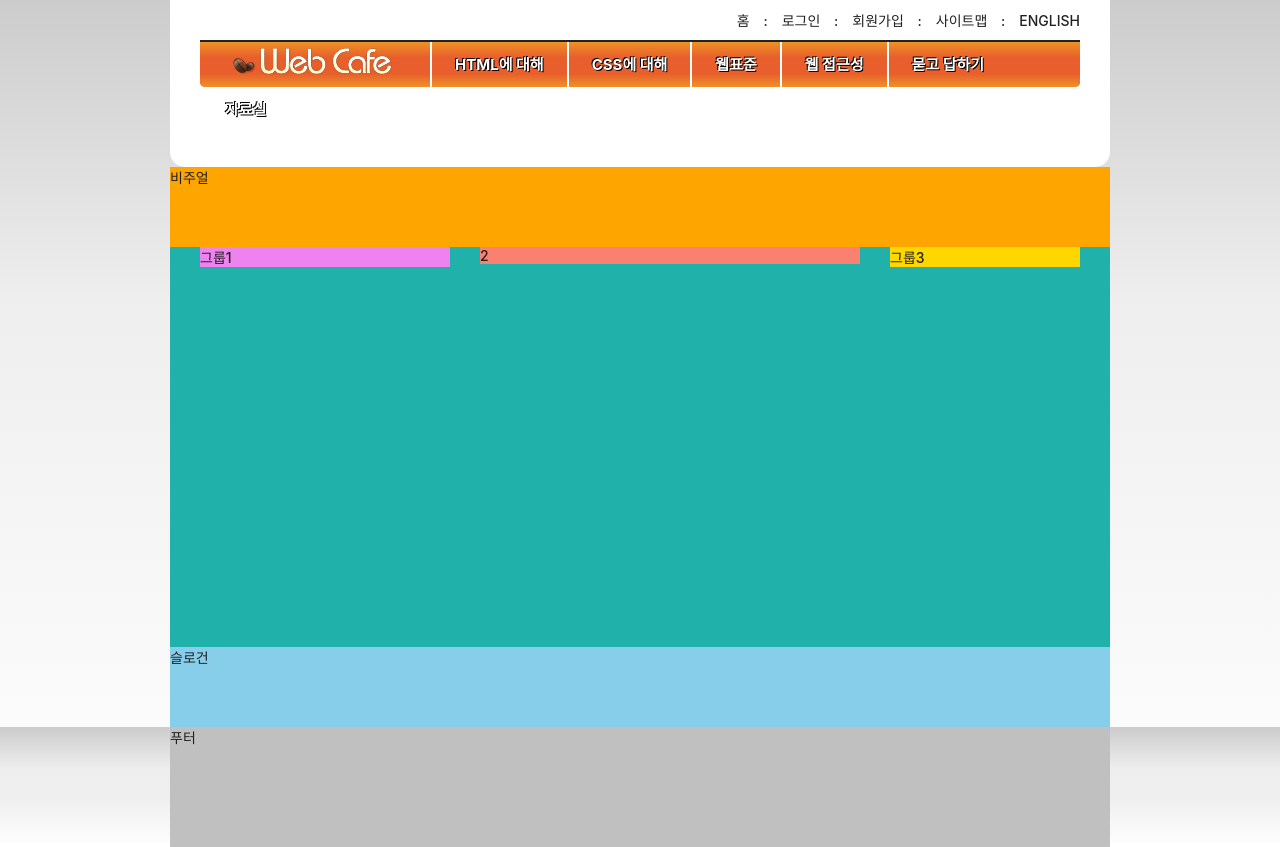
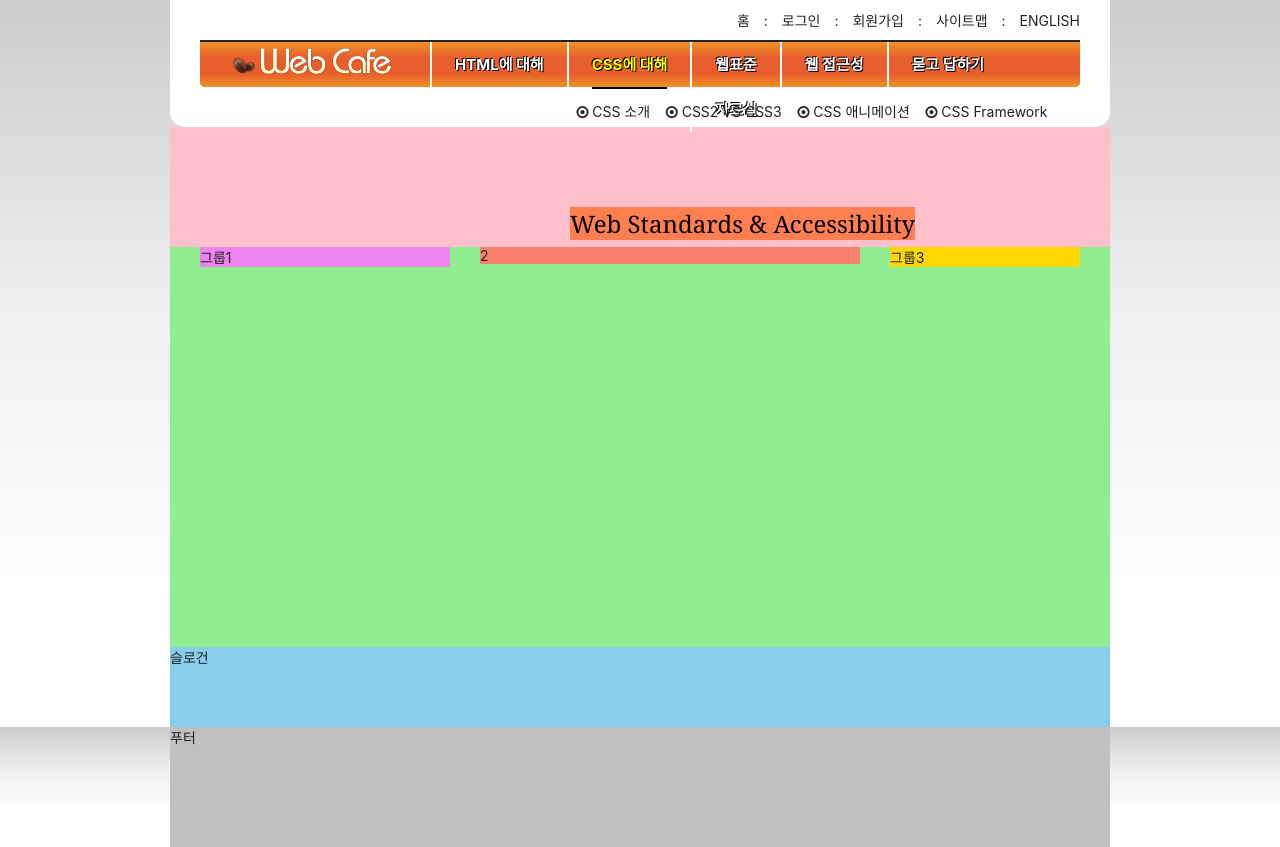
Before and after one commit to PracticeKJY/test2, a plain HTML site: page index.html in a window 1280 px wide. Drawn offline with Linux system fonts and the light colour scheme; a web font is replaced by a local one.

Commit message:
비주얼부분의 텍스트 애니메이션 추가

```diff
--- a/index.html
+++ b/index.html
@@ -8,6 +8,7 @@
   <link rel="stylesheet" as="style"
   crossorigin href="https://cdn.jsdelivr.net/gh/orioncactus/pretendard@v1.3.6/dist/web/variable/pretendardvariable-dynamic-subset.css" />
   <link rel="stylesheet" href="./styles/style.css" />
+  <script src="./js/main.js" defer></script>
 </head>
 <body>
   <header class="header">
@@ -27,9 +28,9 @@
   </ul>
   <!-- nav만들기 -->
   <nav class="navigation">
-    <h2 class="sr-only">메인 메뉴</h2>
+    <h2 class="a11y-hidden">메인 메뉴</h2>
     <ul class="menu">
-      <li class="menu-item is-active">
+      <li class="menu-item ">
         <button type="button" class="menu-button">HTML에 대해</button>
         <ul class="sub-menu menu-html">
           <li>
@@ -43,7 +44,7 @@
           </li>
         </ul>
       </li>
-      <li class="menu-item">
+      <li class="menu-item is-active">
         <button type="button" class="menu-button">CSS에 대해</button>
         <ul class="sub-menu menu-css">
           <li>
@@ -60,7 +61,7 @@
           </li>
         </ul>
       </li>
-      <li class="menu-item">
+      <li class="menu-item ">
         <button type="button" class="menu-button">웹표준</button>
         <ul class="sub-menu menu-standards">
           <li>
@@ -74,7 +75,7 @@
           </li>
         </ul>
       </li>
-      <li class="menu-item">
+      <li class="menu-item ">
         <button type="button" class="menu-button">웹 접근성</button>
         <ul class="sub-menu menu-accessibility">
           <li>
@@ -91,7 +92,7 @@
           </li>
         </ul>
       </li>
-      <li class="menu-item">
+      <li class="menu-item ">
         <button type="button" class="menu-button">묻고 답하기</button>
         <ul class="sub-menu menu-qna">
           <li>
@@ -111,7 +112,7 @@
           </li>
         </ul>
       </li>
-      <li class="menu-item">
+      <li class="menu-item ">
         <button type="button" class="menu-button">자료실</button>
         <ul class="sub-menu menu-archive">
           <li>
@@ -134,7 +135,11 @@
 
 
 </header>
-  <div class="visual">비주얼</div>
+  <div class="visual">
+    <div class="visual-text">
+      Web Standards &amp; Accessibility
+    </div>
+  </div>
   <main class="main">
     <div class="box">
       <div class="group group1">그룹1</div>
@@ -149,5 +154,8 @@
   </div>
 </footer>
 
+
+
+
 </body>
 </html>
--- a/styles/fontello.css
+++ b/styles/fontello.css
@@ -1,3 +1,17 @@
+@font-face {
+  font-family: 'fontello';
+  src: url('../font/fontello.eot?38310097');
+  src: url('../font/fontello.eot?38310097#iefix') format('embedded-opentype'),
+       url('../font/fontello.woff2?38310097') format('woff2'),
+       url('../font/fontello.woff?38310097') format('woff'),
+       url('../font/fontello.ttf?38310097') format('truetype'),
+       url('../font/fontello.svg?38310097#fontello') format('svg');
+  font-weight: normal;
+  font-style: normal;
+}
+
+
+
 /* Chrome hack: SVG is rendered more smooth in Windozze. 100% magic, uncomment if you need it. */
 /* Note, that will break hinting! In other OS-es font will be not as sharp as it could be */
 /*
--- a/styles/style.css
+++ b/styles/style.css
@@ -1,18 +1,20 @@
 @import url(./normalize.css);
 @import url(./reset.css);
+@import url(./fontello.css);
 
 /* 숨김 콘텐츠 */
-.sr-only{
+.a11y-hidden {
   position: absolute;
   width: 1px;
   height: 1px;
-  clip-path: polygon(0 0  , 0 0, 0 0);
-  overflow:hidden;
-  /* overflow는 넘어가는 컨텐츠를 숨길지 어떻게할지 결정해주는 명령어. */
+  overflow: hidden;
+  clip-path: polygon(0 0, 0 0, 0 0);
 }
 
 /* 기본 스타일 */
-*, *::before, *::after{
+*,
+*::before,
+*::after {
   box-sizing: border-box;
 }
 
@@ -21,87 +23,68 @@ html {
 }
 
 /* 링크 스타일 */
-a{
-  color:inherit;
+a {
+  color: inherit;
   text-decoration: none;
 }
 
-
 /* 본문 스타일 */
-
 body {
-  color : #212121;
-  background: #ccc linear-gradient(to bottom, #ccc 0%,
-   #eee 35%, #fff 100%);
-  font-family: "Pretendard Variable", Pretendard, -apple-system, BlinkMacSystemFont,
-  system-ui, Roboto, "Helvetica Neue", "Segoe UI", "Apple SD Gothic Neo", "Noto Sans KR",
-  "Malgun Gothic", "Apple Color Emoji", "Segoe UI Emoji", "Segoe UI Symbol", sans-serif;
-  font-weight: 500;
-  font-size:1.4rem;
-  /* css의 단위 em(부모기준),rem(루트(=html)기준) */
+  /* em, rem 단위를 사용해보기 */
+  font-size: 1.4rem;
+  color: #212121;
+  background: #ccc
+    linear-gradient(to bottom, #ccc 0%, #eee 35%, #fff 70%, #fff 100%);
+  font-family: "Pretendard Variable", Pretendard, -apple-system,
+    BlinkMacSystemFont, system-ui, Roboto, "Helvetica Neue", "Segoe UI",
+    "Apple SD Gothic Neo", "Noto Sans KR", "Malgun Gothic", "Apple Color Emoji",
+    "Segoe UI Emoji", "Segoe UI Symbol", sans-serif;
 }
 
 /* 레이아웃 */
-.header, .visual, .main, .slogan, .footer-inner{
+.header,
+.visual,
+.main,
+.slogan,
+.footer-inner {
   width: 940px;
-  box-sizing:border-box;
-  margin : 0 auto;
+  margin: 0 auto;
 }
 
-
 /* 헤더 */
-.header{
-  background-color: #fff;
+.header {
+  background: #fff;
   padding: 0 30px;
-
   border-radius: 0 0 15px 15px;
   position: relative;
 }
 
-
-
 /* 로고 */
-.logo{
-
+.logo {
   position: absolute;
   top: 45px;
   left: 60px;
-
+  z-index: 10;
+  /* 단위는 우선순위 = z-index */
 }
 
 /* 텍스트 링크 모음 */
-.member{
-  /* bac  kground-color: aqua; */
-
-
+.member {
   text-align: right;
-  padding :4px 0;
+  padding: 4px 0;
   /* position 속성을 활용하여 .member 영역을 오른쪽으로 10px 만큼 이동하기 */
   /* position: relative;
-    right: -10px;*/
+  right: -10px; */
   /* transform 속성을 활용하여 .member 영역을 오른쪽으로 10px 만큼 이동하기 */
   transform: translateX(10px);
-
-}
-/* display:inline을 줄 경우, 각 코드의 엔터누른것들도 공백문자로 인식되서 생성된대.
-  flex나 float은 block단위이기 때문에, 공백문자로 인식안한거구.
-  inline은 남은 width가 그려야될 width보다 작을 때 다음칸으로 잘려서넘어가는데,
-  inline-block은 부족한다면, 다음줄로 넘어가서 그리는 차이점이 있어.
-  공백없앨라면, 여러가지방법이있는데 실습에선
-  1.부모는 font-size: 0; 자식한텐 font-size:16;을 주는 방법 (=상속을 이용한 방법)
-  2. span의 class인 divider을 이용하여, margin을 주는 방법.
-  3.
-  꿀팁 멤버에 4px주고 멤버.a에 6px 준 이유: 모바일같은 작은 환경에서의 오작동을 막아주기위해.
-*/
-.member li{
-  /* background-color: pink; */
-  display: inline-block;
-
 }
 
-.member a{
+.member li {
+  display: inline-block;
+}
 
-  padding:6px 10px;
+.member a {
+  padding: 6px 10px;
   display: inherit;
   text-transform: uppercase;
 }
@@ -109,135 +92,209 @@ transform: translateX(10px);
 /* 마지막 li 요소에 포함된 a 요소를 선택하여 오른쪽 padding 값을 0으로 재정의 하는 방법 */
 /* .member li:last-child a {
   padding-right: 0;
-}*/
-
+} */
 
 .divider {
   margin-right: 4px;
 }
 
+/* 메인 메뉴 */
+.navigation {
+  padding-bottom: 40px;
+}
+
 .menu {
-  /* border-top: 도 단축명령어?, currentcolor ( inherit과 비슷한 의미의 예약어) */
   border-top: 2px solid currentColor;
-  background-color: orangered;
-  background-image: linear-gradient(to bottom,
+  background: #e85e2c
+    linear-gradient(
+      to bottom,
       #ef9126 0%,
       #e85e2c 35%,
       #e85e2c 70%,
-  #ef9126 100%);
+      #ef9126 100%
+    );
   border-radius: 0 0 5px 5px;
+  padding-left: 230px;
   height: 47px;
-}
-/* row방향으로 하는 방법이 float, inline-block, flex가 있찌.. */
-.menu-item:first-child{
-  margin-left:230px;
+  position:relative;
+
 }
 
-.menu-button{
-  border: 0;
-  background: transparent;
-  padding: 0 23px;
-  line-height: 45px;
-  /* line-height = 줄 높이 font-size = 폰트 크기 */
-  border-left: 2px solid #FFF;
-  font-weight: 700;
-  font-size: 15px;
-  color: #fff;
-  text-shadow: 1px 1px 0 #000, -1px -1px 0 #000;
-  /* text-shadow = 글자에 그림자를 만들어주는 것처럼 보이는 명령어 */
-}
-
-
-
-.menu-item{
-  float:left;
-}
-
-.sub-menu{
-  background: pink;
-  position: absolute;
-  display:none;
+.menu > li:nth-child(-n+3){
+  position: relative;
 }
 
 
 
 
-/* 비주얼 */
-.visual{
-  background-color: orange;
-  height:10vh;
+.menu-item {
+
+  float: left;
+  border-left: 2px solid #fff;
 }
 
-.navigation{
-  padding-bottom: 80px;
+/* 구체성 -> 10점 */
+.menu-button {
+  border: 0;
+  background: transparent;
+  padding: 0 23px;
+  line-height: 45px;
+  font-size: 15px;
+  font-weight: 700;
+  color: #fff;
+  text-shadow: 1px 1px 0 #000, -1px -1px 0 #000;
 }
-/*
-background-color ㅡ> 배경색
-background-image ㅡ> 배경 이미지
-background-repeat ㅡ> 배경/이미지 반복
-background-position ㅡ> 배경/이미지 위치
-background-attachment ㅡ>배경/이미지 고정여부
-background-size ㅡ>배경/이미지 크기조절
-background ㅡ> 공백으로 값과 값  (margin, padding과 같은 숏탠드? 여튼 단축표기법)
- */
+
+/* 구체성 -> 20점 */
+.is-active .menu-button {
+  color: #ff0;
+}
+
+.is-active .menu-button::after {
+  content: "";
+  display: block;
+  border-top: 2px solid #000;
+}
+
+.sub-menu {
+
+  position: absolute;
+  display: none;
+  padding: 4px 0;
+  top: 47px;
+
+}
+
+.menu-html, .menu-css, .menu-standards{
+  left: 0;
+}
+
+.menu-accessibility, .menu-qna, .menu-archive{
+  right: 0;
+}
+
+.is-active .sub-menu{
+  display:block;
+  white-space: nowrap;
+  /* nowrap=줄바꿈금지. white-space=공백금지 */
+  /* 방법1. width를 준다. 방법2 white-space=nowrap으로 공백 줄바꿈금지를 선언한다. */
+}
+
+.sub-menu li{
+  display:inline-block;
+
+}
+
+.sub-menu a::before{
+  content: '\f192';
+  font-family: fontello;
+  font-weight: normal;
+  display: inline-block;
+  text-decoration: inherit;
+  width: 1em;
+  margin-right: 0.2em;
+  text-align: center;
+  font-variant: normal;
+  text-transform: none;
+  line-height: 1em;
+  margin-left: 0.2em;
+  -webkit-font-smoothing: antialiased;
+  -moz-osx-font-smoothing: grayscale;
+
+
+}
+
+.sub-menu a:hover::before, .sub-menu a:focus::before{
+  content: '\e800';
+
+}
+
+.sub-menu a{
+
+  display: inline-block;
+  padding: 8px 4px;
+}
+
+.sub-menu a:hover, .sub-menu a:focus{
+  color:red;
+}
+
+
+/* 비주얼 */
+/* @= app sign 규칙. 선언하는것들 */
+@keyframes moveEffect{
+  0%{
+    font-size: 12px;
+    color :rgba(0,0,0,0.2);
+    transform: translate(0, 0);
+  }
+  100%{
+    font-size: 24px;
+    color: rgba(0,0,0,1);
+    transform: translate(400px, 75px);
+  }
+}
 
 
 
 
+
+.visual {
+  background:   pink;
+  height: 120px;
+}
+
+
+.visual-text{
+  font-family: Georgia, 'Times New Roman', Times, serif;
+  background-color: coral;
+  animation-name: moveEffect;
+  animation-duration: 2000ms;
+  animation-fill-mode: forwards;
+  display:inline-block;
+
+}
+
+
+
 /* 메인 */
-.main{
-  background-color: lightseagreen;
+.main {
+  background: lightgreen;
   height: 50vh;
   display: flow-root;
   padding: 0 15px;
-
-  /* display: flow-root; */
-   /* overflow:flow-root; /*위험도 */
-    /* BFC block으로 포멧팅 해주는건데 overflow를 주면 독립적인 block으로 선언된대. 그러면 자식요소들을 읽을줄 알아야 되니까 h가 생기는거래.  */
 }
 
-/* .main::after{
-  content: "";
-  clear:both;
-  display: flow-root;
-} */
-.group{
-  margin:0 15px;
-  float : left;
+.group {
+  margin: 0 15px;
+  float: left;
 }
 
-.group1{
+.group1 {
   background-color: violet;
   width: 250px;
-
-  /* position: relative;
-  /* relative 현재자신을 기준으로 움직이는것. */
-  /* left: -100px; */
 }
-.group2{
+.group2 {
   background-color: salmon;
   width: 380px;
 }
-
-.group3{
+.group3 {
   background-color: gold;
   width: 190px;
 }
 
-
 /* 슬로건 */
-.slogan{
-  background-color: skyblue;
-  height:10vh;
-  clear:both;
+.slogan {
+  background: skyblue;
+  height: 10vh;
+  clear: both;
 }
 /* 푸터 */
-.footer{
-  background: #ccc linear-gradient(to bottom, #ccc 0%,
-  #eee 35%, #efefef 60%, #fff 100%);
+.footer {
+  background: #ccc
+    linear-gradient(to bottom, #ccc 0%, #eee 35%, #fff 70%, #fff 100%);
 }
-.footer-inner{
+.footer-inner {
+  background: silver;
   height: 15vh;
-  background-color: silver;
-  /* overflow:auto; */
 }
```
Lines whose indentation alone changed are shown as unchanged.
